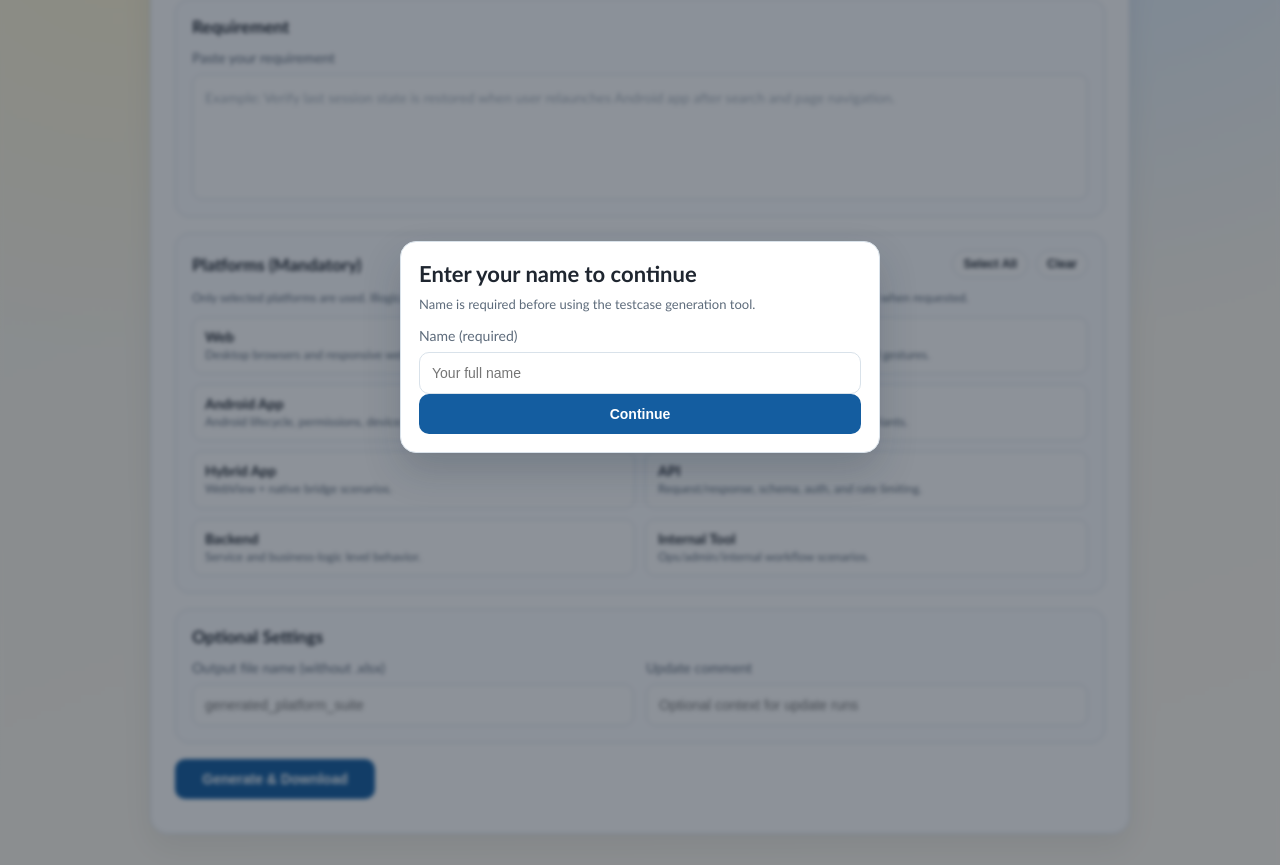
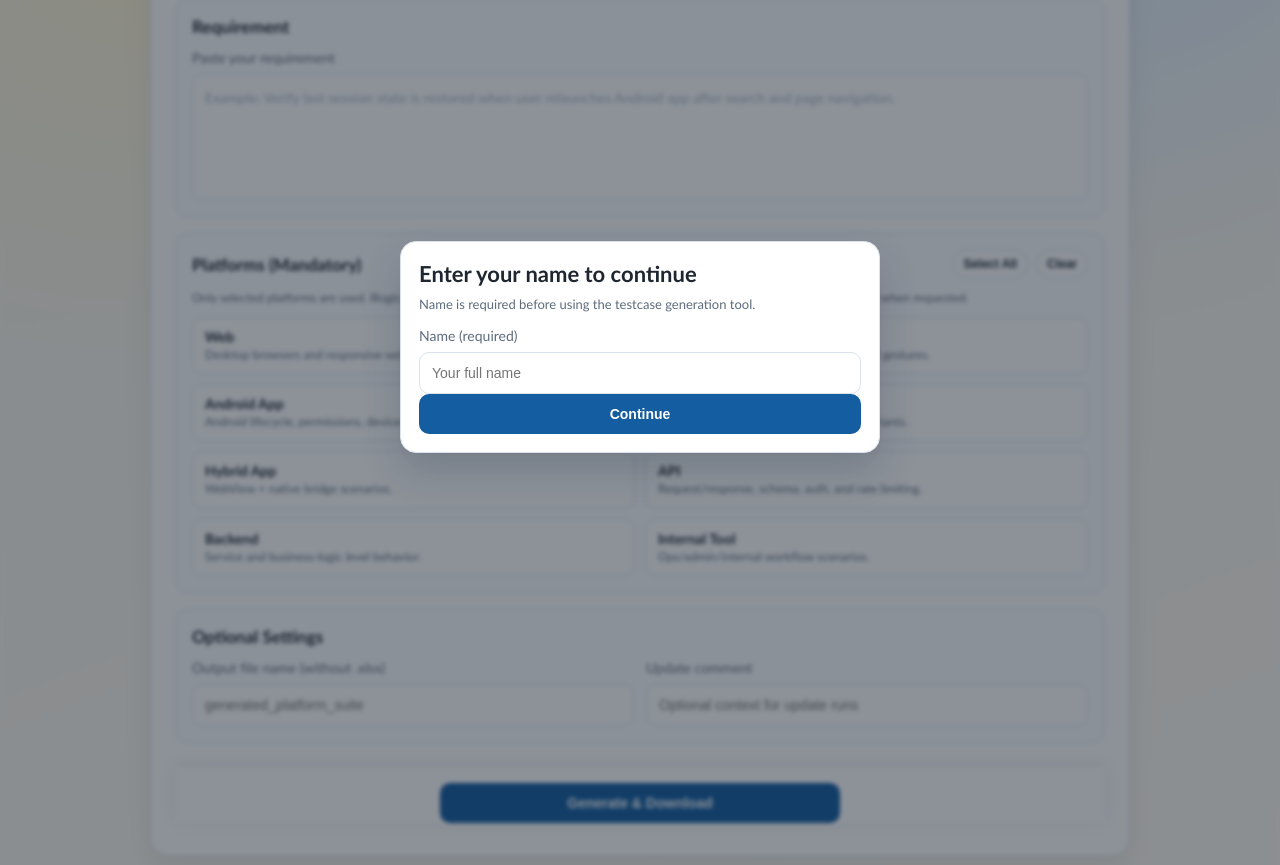
Before and after one commit to prashant-shetty27/ai-testcase-generator, a FastAPI app: page / in a window 1280 px wide. Shown: the part 222-1087 px from the top of the page. Run offline with FastAPI, Linux system fonts and the light colour scheme.

Commit message:
UI: Make generate button sticky and always visible at bottom

```diff
--- a/web/templates/index.html
+++ b/web/templates/index.html
@@ -504,11 +504,13 @@
             <input id="requesterNameField" type="hidden" name="requester_name" value="{{ requester_name or '' }}">
         </section>
 
-        <button id="generateBtn" class="generate-btn" type="submit">
-            <span id="btnText">Generate & Download</span>
-            <span id="btnLoader" class="loader hidden" aria-hidden="true"></span>
-        </button>
-        <p id="statusText" class="status" aria-live="polite"></p>
+        <div style="position:sticky;bottom:0;left:0;right:0;z-index:100;background:var(--panel);padding:16px 0 0 0;box-shadow:0 -2px 16px rgba(20,40,60,0.08);margin-top:24px;">
+            <button id="generateBtn" class="generate-btn" type="submit" style="width:100%;max-width:400px;margin:0 auto;display:block;">
+                <span id="btnText">Generate & Download</span>
+                <span id="btnLoader" class="loader hidden" aria-hidden="true"></span>
+            </button>
+            <p id="statusText" class="status" aria-live="polite" style="text-align:center;margin-top:8px;"></p>
+        </div>
     </form>
 </main>
 
```
